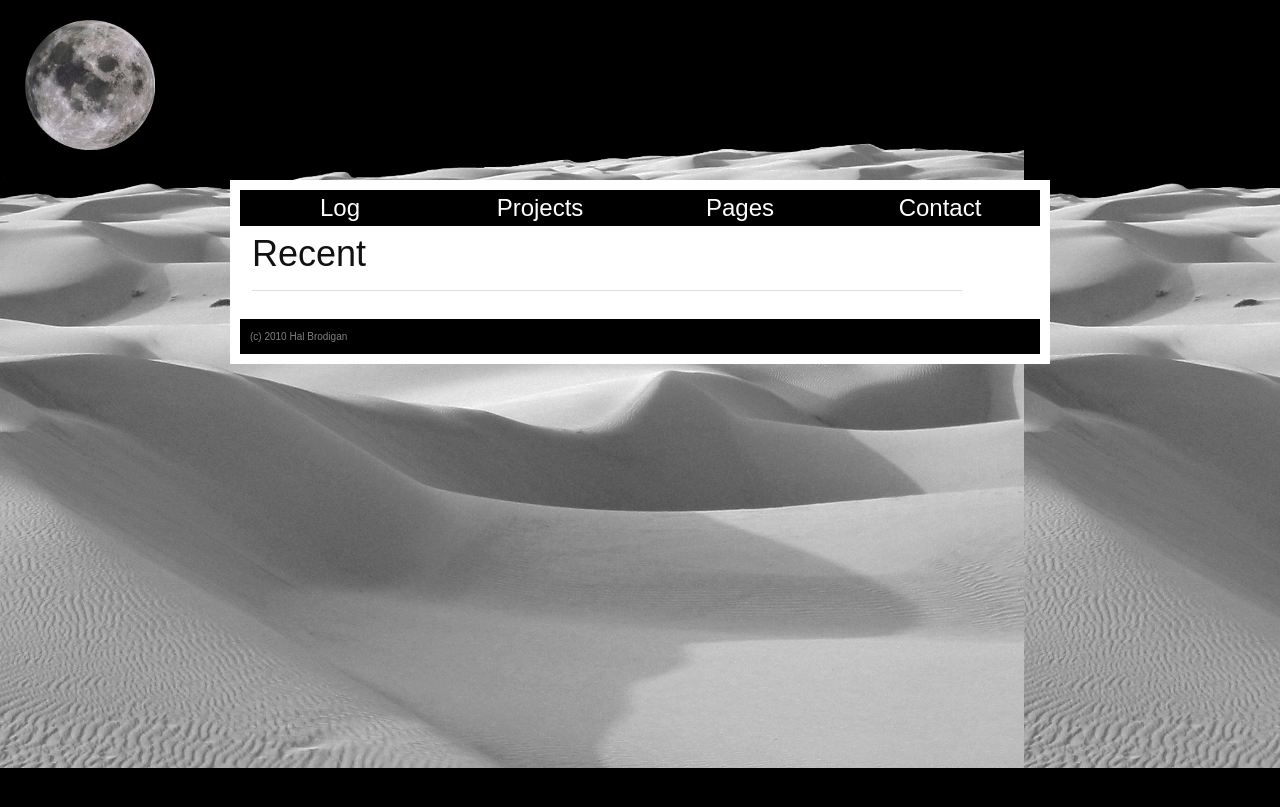
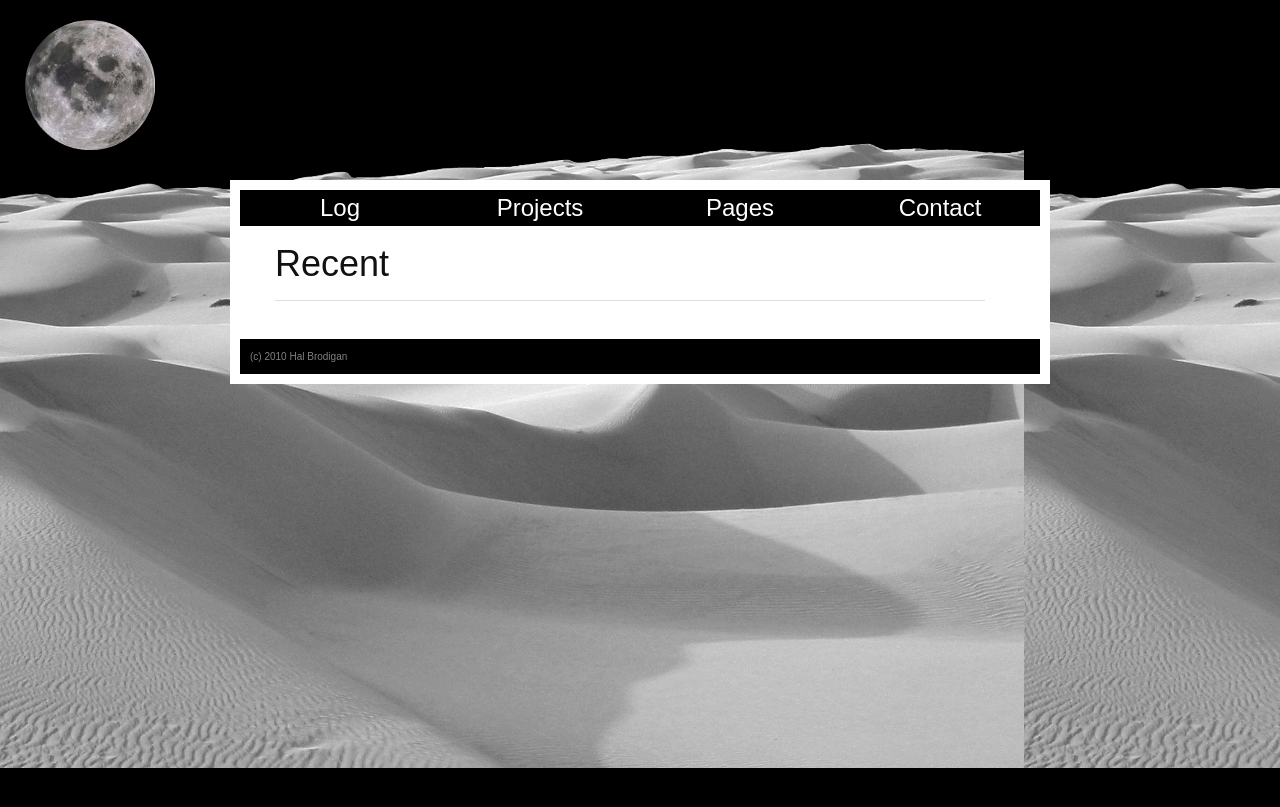
Before and after one commit to postmodern/postmodern.github.io, a Jekyll site: the page built from index.html, in a window 1280 px wide. Shown: the top 807 px of the page. Built offline with Jekyll 4.4.1, drawn with Linux system fonts in a browser that asks for light colours.

Commit message:
Center the #content div.

```diff
--- a/css/default.css
+++ b/css/default.css
@@ -27,7 +27,7 @@
 
 #content {
 	float: left;
-	padding: 10px 1em;
+	margin: 20px 35px;
 }
 
 #content h1 {
```
